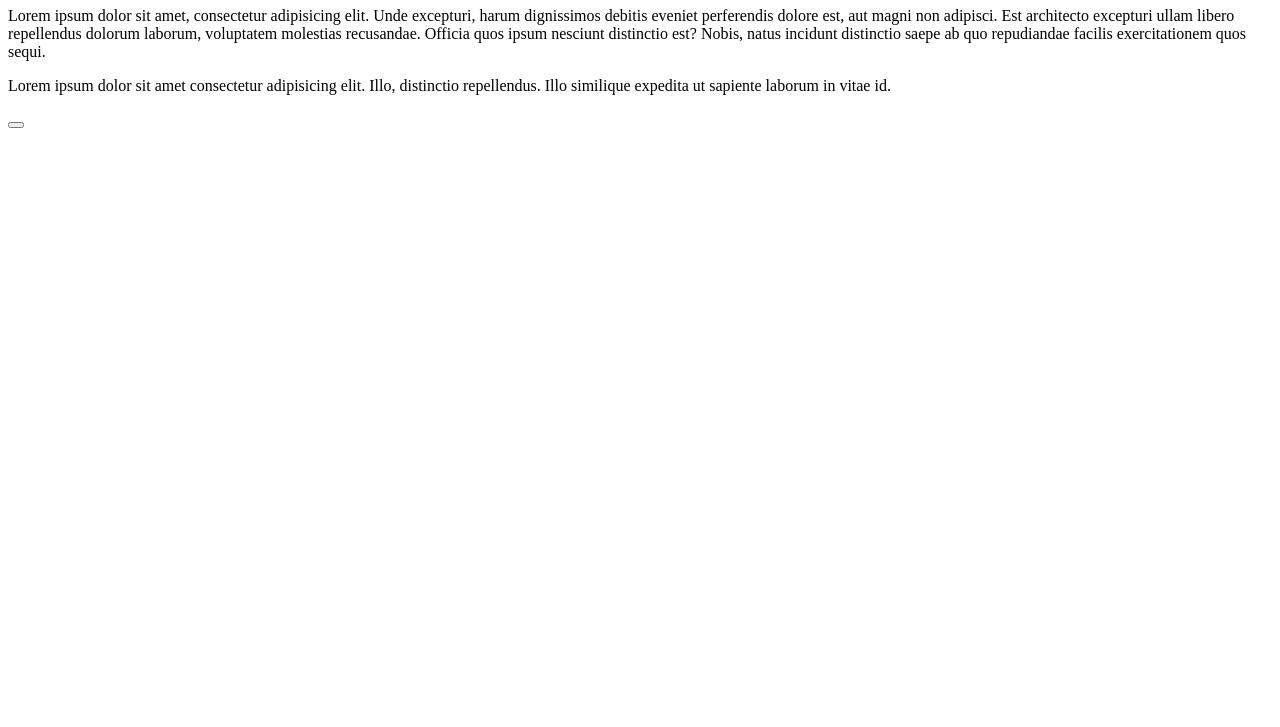
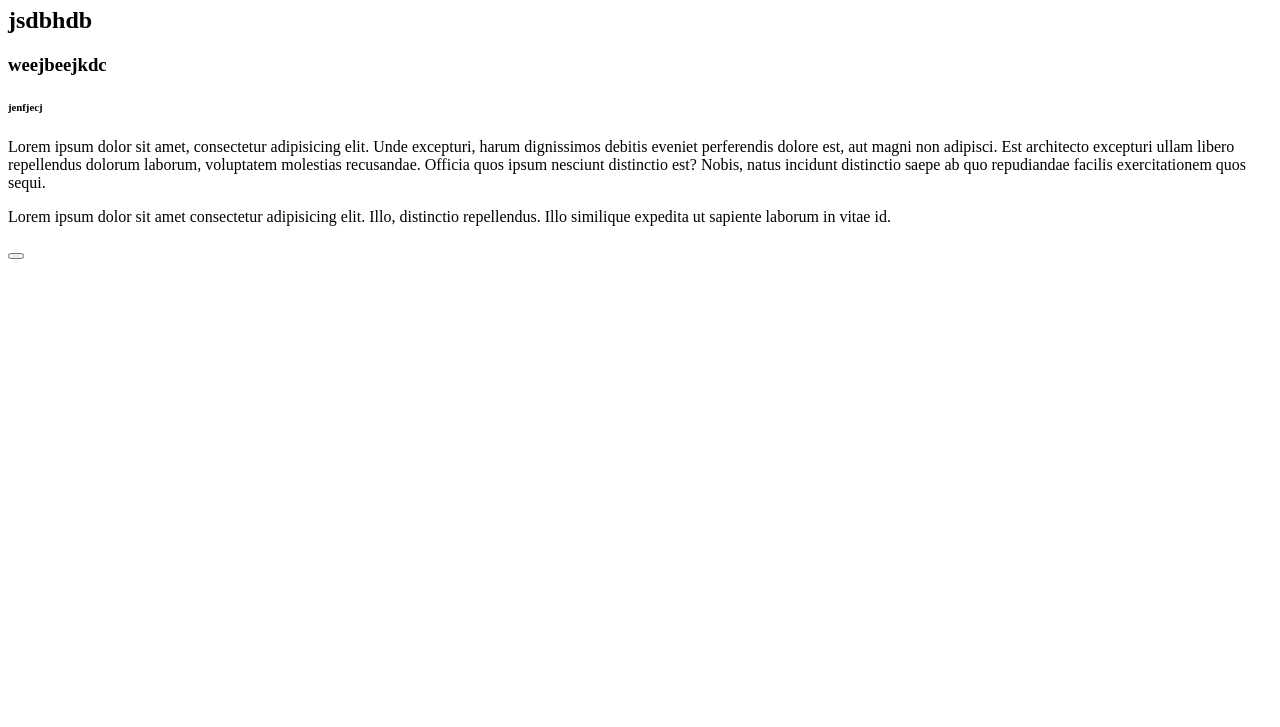
Before and after one commit to maturibhargavi/choose, a plain HTML site: page index.html in a window 1280 px wide. Shown: the part 73-800 px from the top of the page. Drawn offline with Linux system fonts and the light colour scheme.

Commit message:
h2,h3,h6 tags added

```diff
--- a/index.html
+++ b/index.html
@@ -10,6 +10,9 @@
 
 <body>
     <h1>Hello Welcome</h1>
+    <h2>jsdbhdb</h2>
+    <h3>weejbeejkdc</h3>
+    <h6>jenfjecj</h6>
     <p>Lorem ipsum dolor sit amet, consectetur adipisicing elit.
         Unde excepturi, harum dignissimos debitis eveniet perferendis dolore est,
         aut magni non adipisci. Est architecto excepturi ullam libero repellendus dolorum laborum,
```
